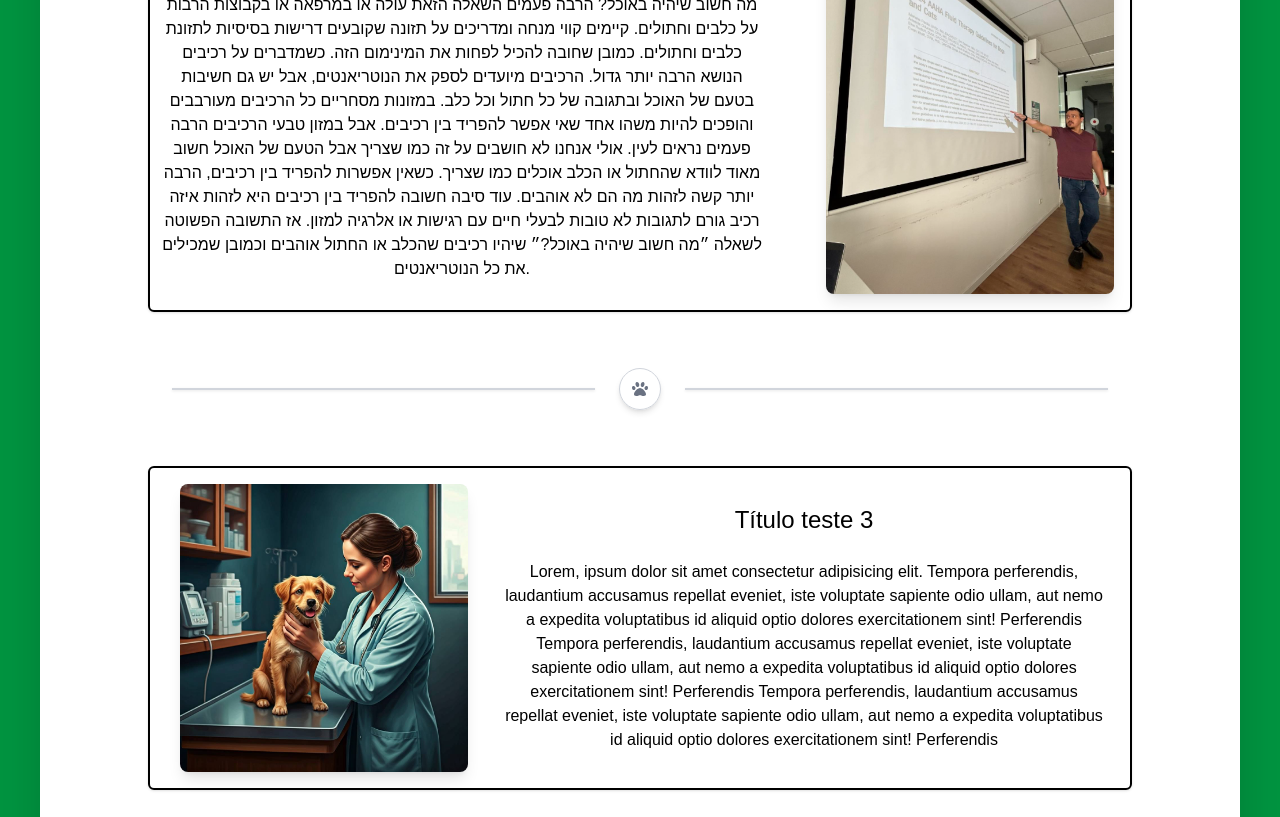
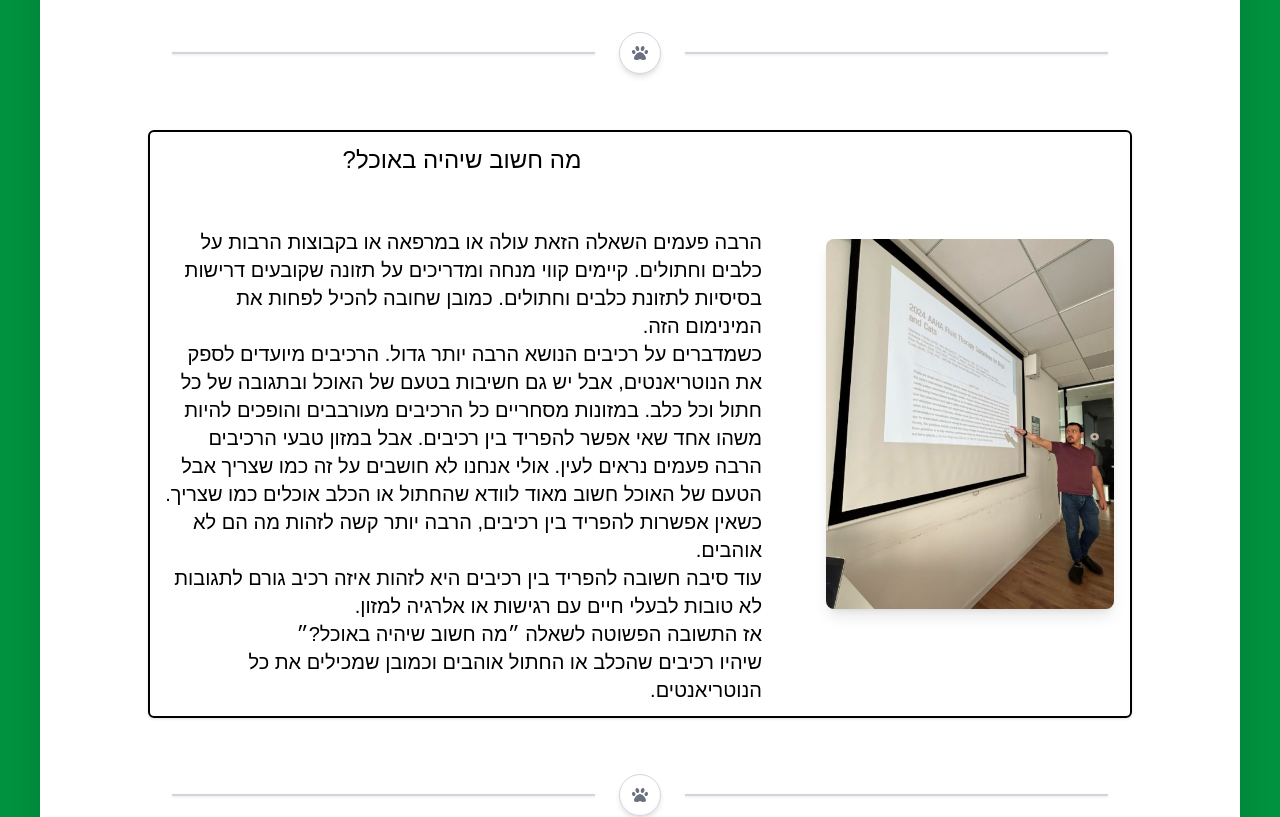
Before and after one commit to vitorreisler/healthyTail, a Next.js app: page / in a window 1280 px wide. Shown: the part 1300-2117 px from the top of the page. Built offline with nearby package versions, Linux system fonts and the light colour scheme.

Commit message:
add react icons, changed the homepage (testing big letters,  changed the homepage button

```diff
--- a/src/components/hrElement.jsx
+++ b/src/components/hrElement.jsx
@@ -6,11 +6,10 @@ const HrElement = () => {
       <hr className="m-6 border-1 w-full text-gray-300 shadow-sm" />{" "}
       <span className="my-4 w-16 p-3 shadow-md material-symbols-outlined  border-1 border-gray-300 rounded-full  text-gray-500">
         <FaPaw />
-
       </span>
       <hr className="m-6 border-1 w-full text-gray-300 shadow-sm" />
     </div>
   );
-}
+};
 
 export default HrElement;
--- a/src/data/homepageData.js
+++ b/src/data/homepageData.js
@@ -23,7 +23,7 @@ export const homepageData = [
     textoCurto: `
     הרבה פעמים השאלה הזאת עולה או במרפאה או בקבוצות הרבות על כלבים וחתולים. קיימים קווי מנחה ומדריכים על תזונה שקובעים דרישות בסיסיות לתזונת כלבים וחתולים
 `,
-    textoLongo: `מה חשוב שיהיה באוכל?
+    textoLongo: `
 הרבה פעמים השאלה הזאת עולה או במרפאה או בקבוצות הרבות על כלבים וחתולים. קיימים קווי מנחה ומדריכים על תזונה שקובעים דרישות בסיסיות לתזונת כלבים וחתולים. כמובן שחובה להכיל לפחות את המינימום הזה.
 כשמדברים על רכיבים הנושא הרבה יותר גדול. הרכיבים מיועדים לספק את הנוטריאנטים, אבל יש גם חשיבות בטעם של האוכל ובתגובה של כל חתול וכל כלב. במזונות מסחריים כל הרכיבים מעורבבים והופכים להיות משהו אחד שאי אפשר להפריד בין רכיבים. אבל במזון טבעי הרכיבים הרבה פעמים נראים לעין. אולי אנחנו לא חושבים על זה כמו שצריך אבל הטעם של האוכל חשוב מאוד לוודא שהחתול או הכלב אוכלים כמו שצריך. כשאין אפשרות להפריד בין רכיבים, הרבה יותר קשה לזהות מה הם לא אוהבים.
 עוד סיבה חשובה להפריד בין רכיבים היא לזהות איזה רכיב גורם לתגובות לא טובות לבעלי חיים עם רגישות או אלרגיה למזון.
--- a/src/pages/rotas/homepage.jsx
+++ b/src/pages/rotas/homepage.jsx
@@ -25,7 +25,7 @@ const HomePage = () => {
             ({ src, alt, tituloImage, textoCurto, textoLongo }, index) => {
               return index % 2 === 0 ? (
                 <Fragment key={src}>
-                  <div className="flex flex-wrap items-center justify-center gap-2 shadow-sm border-2 rounded-md">
+                  <div className="flex flex-wrap items-center justify-center gap-2 shadow-md border-2 rounded-md">
                     <picture className="w-[320px] p-4">
                       <img
                         className="w-72 rounded-lg shadow-lg"
@@ -33,30 +33,30 @@ const HomePage = () => {
                         alt={alt}
                       />
                     </picture>
-                    <figcaption className="p-3 text-center rtl">
+                    <figcaption className="p-3 rtl">
                       <h3 className="text-center mb-6 text-2xl">
                         {tituloImage}
                       </h3>
                       {isSmallScreen ? (
-                        <p className="max-w-[600px] overflow-hidden">
+                        <p className="max-w-[600px] overflow-hidden text-xl">
                           {textoCurto}
                           <button
                             onClick={onSubmit}
-                            className=" block mx-auto border-1 shadow-sm p-2 mt-3 rounded-2xl text-sm border-green-500 text-green-500 hover:bg-green-500 hover:text-white "
+                            className=" block mx-auto border-1 shadow-sm p-4 mt-3 rounded-md text-lg border-green-500 text-green-500 duration-500 hover:bg-green-500 hover:text-white "
                           >
-                            more ...
+                            read more
                           </button>
                         </p>
                       ) : (
-                        <p className="max-w-[600px] overflow-hidden">
+                        <p className="max-w-[600px] overflow-hidden text-xl">
                           {textoLongo}
                           {closeButton && (
                             <button
                               onClick={onSubmit}
-                              className="block  mx-auto border-1 shadow-sm p-2 mt-3  rounded-2xl text-sm border-green-500 text-green-500 hover:bg-green-500 hover:text-white text-"
+                              className="block  mx-auto border-1 shadow-sm p-4 mt-3  rounded-md text-lg border-green-500 text-green-500 duration-500 hover:bg-green-500 hover:text-white text-"
                             >
                               {" "}
-                              close ...{" "}
+                              close{" "}
                             </button>
                           )}
                         </p>
@@ -67,33 +67,30 @@ const HomePage = () => {
                 </Fragment>
               ) : (
                 <Fragment key={src}>
-                  <div
-                    className="flex flex-wrap-reverse items-center justify-center gap-9 shadow-sm border-2 rounded-md"
-                  >
-                    <figcaption className="p-3 text-center">
+                  <div className="flex flex-wrap-reverse items-center justify-center gap-9 shadow-sm border-2 rounded-md">
+                    <figcaption className="p-3 rtl">
                       <h3 className="text-center mb-6 text-2xl">
                         {tituloImage}
                       </h3>
                       {isSmallScreen ? (
-                        <p className="max-w-[600px] overflow-hidden">
+                        <p className="max-w-[600px] overflow-hidden text-xl">
                           {textoCurto}
                           <button
                             onClick={onSubmit}
-                            className="border-1 block mx-auto shadow-sm p-2 mt-3 rounded-2xl text-sm border-green-500 text-green-500 hover:bg-green-500 hover:text-white text-"
+                            className="border-1 block mx-auto shadow-sm p-4 mt-3 rounded-md text-lg border-green-500 text-green-500 duration-500 hover:bg-green-500 hover:text-white text-"
                           >
-                            more ...
+                            read more
                           </button>
                         </p>
                       ) : (
-                        <p className="max-w-[600px] overflow-hidden">
+                        <p className="max-w-[600px] overflow-hidden text-xl">
                           {textoLongo}
                           {closeButton && (
                             <button
                               onClick={onSubmit}
-                              className="border-1 block mx-auto shadow-sm p-2 mt-3  rounded-2xl text-sm border-green-500 text-green-500 hover:bg-green-500 hover:text-white text-"
+                              className="border-1 block mx-auto shadow-sm p-4 mt-3  rounded-md text-lg border-green-500 text-green-500 duration-500 hover:bg-green-500 hover:text-white text-"
                             >
-                              {" "}
-                              close ...{" "}
+                              close
                             </button>
                           )}
                         </p>
--- a/src/styles/globals.css
+++ b/src/styles/globals.css
@@ -23,3 +23,7 @@ body {
 .rtl {
   direction: rtl;
 }
+
+p {
+  white-space: pre-line;
+}
```
Lines whose indentation alone changed are shown as unchanged.
